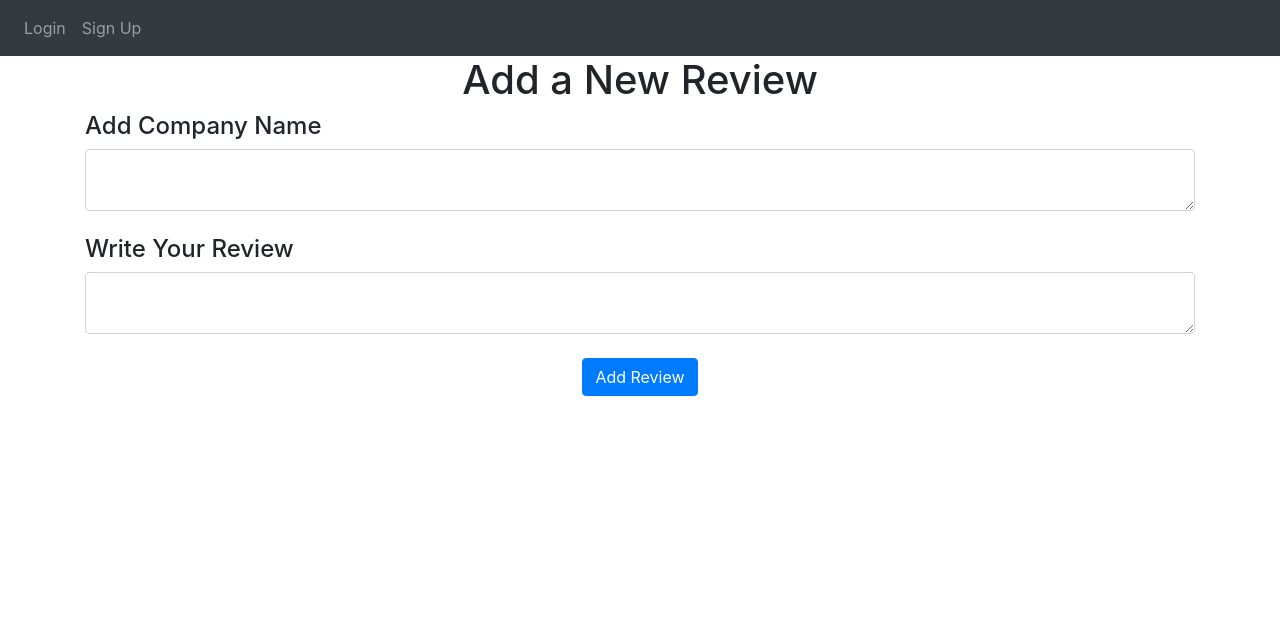
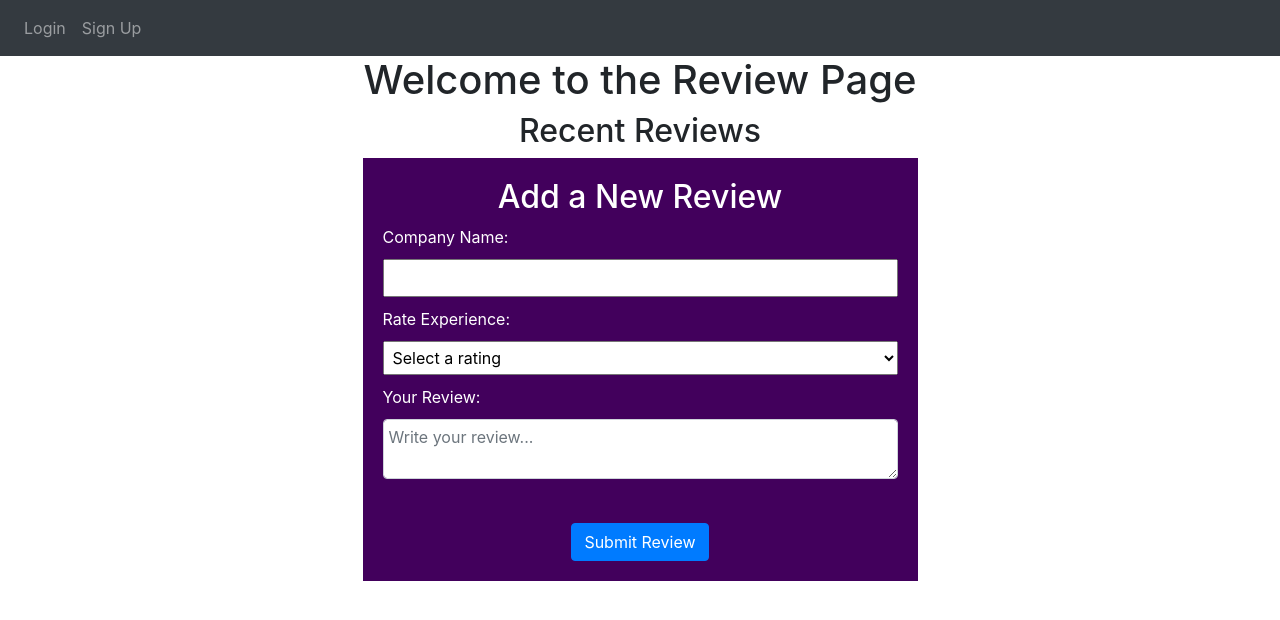
Before and after one commit to Amakie/Customer-service-Review-App, a Flask app: page / in a window 1280 px wide. Shown: the top 620 px of the page. Run offline with Flask 3, Linux system fonts and the light colour scheme; some libraries are stand-ins or nearby versions.

Commit message:
Updated the hash method home.html and added css

```diff
--- a/website/templates/home.html
+++ b/website/templates/home.html
@@ -1,7 +1,44 @@
 {% extends "base.html" %} {% block title %}Home{% endblock %} {% block content
     %}
-    <h1 align="center">Add a New Review</h1>
+
+    <style>
+      body {
+        text-align: center;
+        background-color: #ffffff; /* Set the desired background color */
+      }
+
+      h1, h2 {
+        text-align: center;
+      }
+
+      #new-review {
+        margin: 0 auto;
+        width: 50%; /* Adjust the width as per your preference */
+        text-align: left;
+        background-color: #42005c; /* Set the desired background color */
+        padding: 20px;
+        color: #ffffff; /* Text color */
+      }
+
+      #new-review label {
+        display: block;
+        margin-bottom: 10px;
+      }
+
+      #new-review input, #new-review select, #new-review textarea {
+        width: 100%;
+        padding: 5px;
+        margin-bottom: 10px;
+      }
+
+      #new-review button {
+        margin-top: 10px;
+      }
+    </style>
+
+    <h1 align="center">Welcome to the Review Page</h1>
     <ul class="list-group list-group-flush" id="reviews">
+      <h2>Recent Reviews</h2>
       {% for review in user.reviews %}
       <li class="list-group-item">
         {{ review.data }}
@@ -12,6 +49,7 @@
       {% endfor %}
     </ul>
     <form method="POST">
+    <!--
         <h4>Add Company Name</h4>
         <textarea name="company_name" id="company_name" class="form-control"></textarea>
         <br />
@@ -21,5 +59,67 @@
       <div align="center">
         <button type="submit" class="btn btn-primary">Add Review</button>
       </div>
+      Previous form ends here -->
+
+      <!--New form begins here -->
+
+      <section id="new-review">
+        <h2>Add a New Review</h2>
+        <form id="review-form">
+          <label for="name">Company Name:</label>
+          <input type="text" id="name" name="name" required>
+          <br />
+
+          <label for="rating">Rate Experience:</label>
+          <select id="rating" name="rating" required>
+            <option value="">Select a rating</option>
+            <option value="5">5. Excellent</option>
+            <option value="4">4. Good</option>
+            <option value="3">3. Average</option>
+            <option value="2">2. Below Average</option>
+            <option value="1">1. Poor</option>
+          </select>
+          <br />
+
+          <label for="review">Your Review:</label>
+          <textarea name="review" id="review" class="form-control" placeholder="Write your review..." required></textarea>
+          <br />
+
+          <div align="center">
+            <button type="submit" class="btn btn-primary">Submit Review</button>
+          </div>
+        </form>
+      </section>
+
+      <!--
+      <script>
+        // Function to fetch existing reviews from an API or database
+        function fetchReviews() {
+          // Use an API call or database query to fetch reviews
+          // Update the "reviews" div with the fetched reviews dynamically
+        }
+
+        // Function to add a new review
+        function addReview(event) {
+          event.preventDefault();
+          // Retrieve the form data
+          const name = document.getElementById('name').value;
+          const rating = document.getElementById('rating').value;
+          const comment = document.getElementById('comment').value;
+
+          // Perform validation if needed
+
+          // Submit the review to an API or database
+          // Display a success message or handle errors
+        }
+
+        // Event listener for form submission
+        const reviewForm = document.getElementById('review-form');
+        reviewForm.addEventListener('submit', addReview);
+
+        // Fetch existing reviews when the page loads
+        fetchReviews();
+      </script>
+      -->
     </form>
     {% endblock %}
```
Also changed, not shown: landingpage.html (added, +257 -0 lines), instance/database.db.
